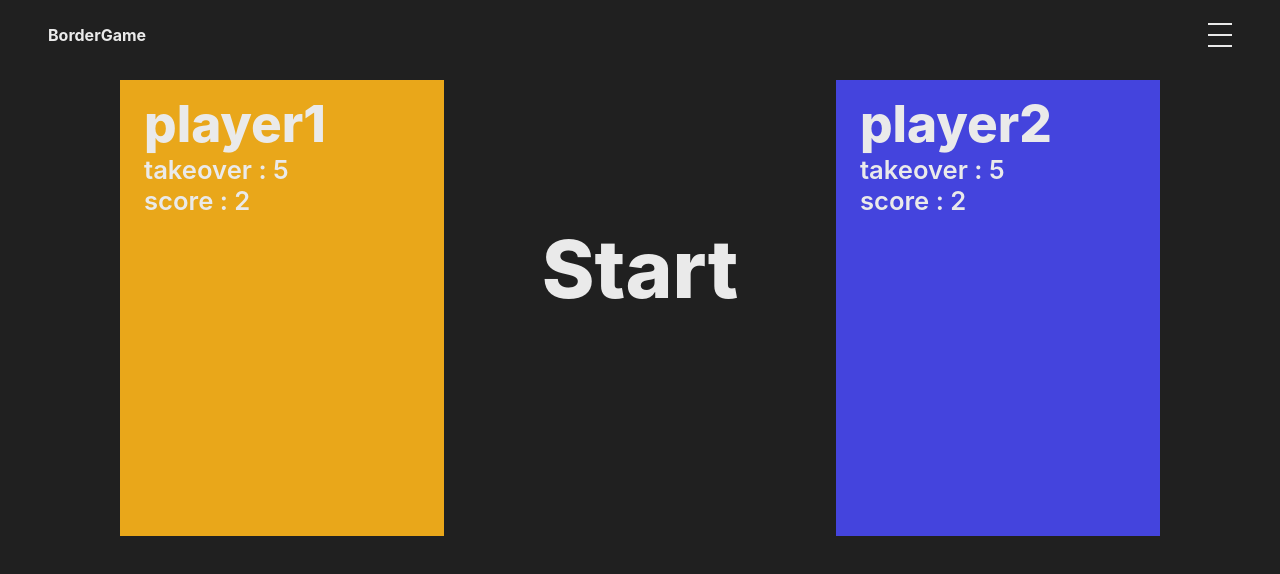
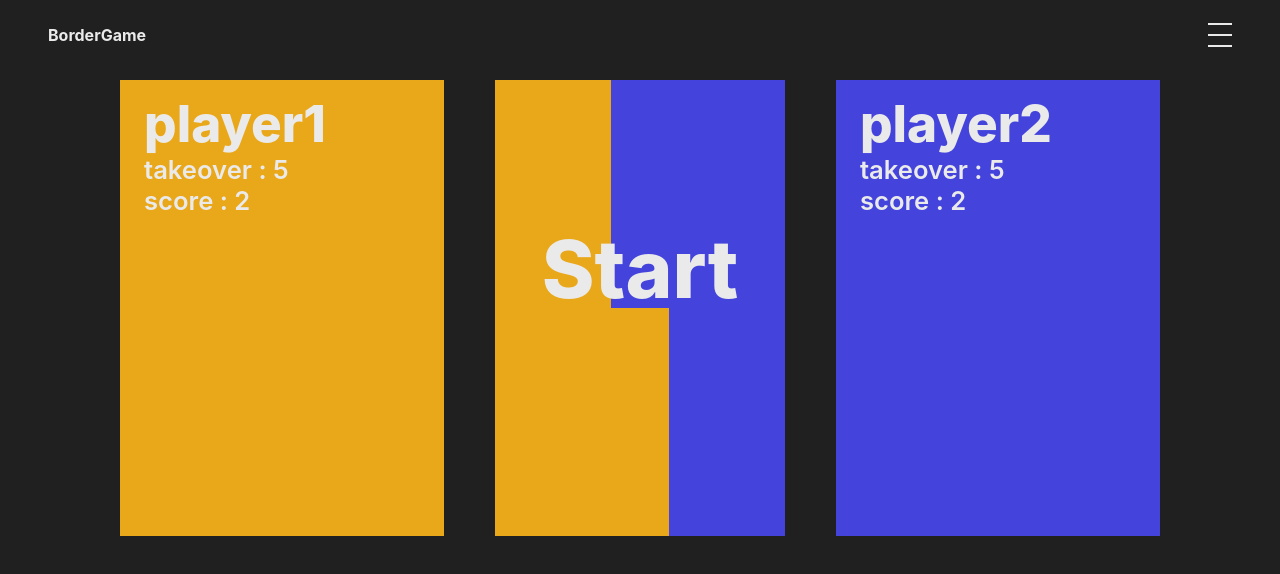
Before and after one commit to yyb02006/Boardgame, a React (Create React App) app: page /othello in a window 1280 px wide. Shown: the top 574 px of the page. Built offline with nearby package versions, Linux system fonts and the light colour scheme.

Commit message:
playing상태로 바뀔 떄 coverAnimation추가

```diff
--- a/src/routes/Home.tsx
+++ b/src/routes/Home.tsx
@@ -9,7 +9,7 @@ import { fadeInZ, slideIn } from '#styles/animations';
 const { colors } = theme;
 
 /* this 사용 배제 */
-const resultTransition = {
+export const resultTransition = {
 	spinAndZoom: ({
 		name,
 		seqDirection,
--- a/src/routes/Othello.tsx
+++ b/src/routes/Othello.tsx
@@ -1,5 +1,6 @@
 import useLazyState from '#hooks/useLazyState';
 import {
+	capitalizeFirstLetter,
 	getColumnAndRow,
 	getColumnAndRowSquares,
 	getFlippables,
@@ -8,8 +9,17 @@ import {
 } from '#libs/utils';
 import { colorBlink, slideIn } from '#styles/animations';
 import { fullWidthHeight } from '#styles/theme';
-import React, { ReactNode, lazy, useCallback, useEffect, useLayoutEffect, useState } from 'react';
+import React, {
+	ReactNode,
+	lazy,
+	useCallback,
+	useEffect,
+	useLayoutEffect,
+	useRef,
+	useState,
+} from 'react';
 import styled, { css } from 'styled-components';
+import { resultTransition } from './Home';
 
 const OthelloColors = {
 	player1: { activated: '#e9a71a', flippable: '#9c937f' },
@@ -71,7 +81,7 @@ const PlayerCardLayout = styled.section<PlayerCardLayoutProps>`
 	}
 `;
 
-const BoardCover = styled.div`
+const LobbyAndResult = styled.div`
 	${fullWidthHeight}
 	position: absolute;
 	display: flex;
@@ -82,7 +92,29 @@ const BoardCover = styled.div`
 	left: 0;
 `;
 
-const LobbyLayout = styled(BoardCover)<LobbyLayoutProps>`
+const LobbyCover = styled.div<LobbyCoverProps>`
+	position: absolute;
+	${(props) => {
+		const { $index } = props;
+		return css`
+			${$index === 0 || $index === 3
+				? `left:0; background-color:${OthelloColors.player1.activated};`
+				: `right:0; background-color:${OthelloColors.player2.activated};`};
+			${$index === 0 || $index === 1 ? 'top:0;' : 'bottom:0;'};
+			${$index === 0 || $index === 2 ? 'height:60%; width:50%;' : 'height:50%; width:60%;'}
+		`;
+	}}
+	&.Playing {
+		${(props) =>
+			resultTransition.spinAndZoom({
+				name: 'lobby',
+				seqDirection: 'reverse',
+				aniDirection: props.$direction,
+			})}
+	}
+`;
+
+const LobbyLayout = styled(LobbyAndResult)<LobbyLayoutProps>`
 	& .Start {
 		${(props) =>
 			props.$onSlideIn
@@ -103,7 +135,7 @@ const LobbyLayout = styled(BoardCover)<LobbyLayoutProps>`
 	}
 `;
 
-const ResultLayout = styled(BoardCover)``;
+const ResultLayout = styled(LobbyAndResult)``;
 
 const GameBoardWrapper = styled.section`
 	position: relative;
@@ -442,6 +474,12 @@ const PlayerCard = ({ playerData, gameState, currentPlayer, seconds }: PlayerCar
 };
 
 const Lobby = ({ lazyPlayState, playState, setGameState }: LobbyProps) => {
+	const coverDirections = useRef<Array<HorizontalPos | VerticalPos>>([
+		'left',
+		'up',
+		'right',
+		'down',
+	]);
 	return (
 		<LobbyLayout
 			onClick={() => {
@@ -449,6 +487,14 @@ const Lobby = ({ lazyPlayState, playState, setGameState }: LobbyProps) => {
 			}}
 			$onSlideIn={playState === 'playing' && lazyPlayState !== 'playing'}
 		>
+			{coverDirections.current.map((cover, id) => (
+				<LobbyCover
+					key={id}
+					className={capitalizeFirstLetter(playState)}
+					$index={id}
+					$direction={cover}
+				/>
+			))}
 			<button className="Start">Start</button>
 		</LobbyLayout>
 	);
@@ -567,6 +613,7 @@ const Othello = () => {
 						setGameState={setGameState}
 					/>
 				) : null}
+				{gameState.playState === 'decided' || lazyPlayState === 'decided' ? <Result /> : null}
 			</GameBoardWrapper>
 			<PlayerCard
 				playerData={playersData.player2}
--- a/src/typings/OthelloTypes.d.ts
+++ b/src/typings/OthelloTypes.d.ts
@@ -64,6 +64,11 @@ interface LobbyLayoutProps {
 	$onSlideIn: boolean;
 }
 
+interface LobbyCoverProps {
+	$index: number;
+	$direction: HorizontalPos | VerticalPos;
+}
+
 /** React Components Types */
 
 interface LobbyProps {
```
